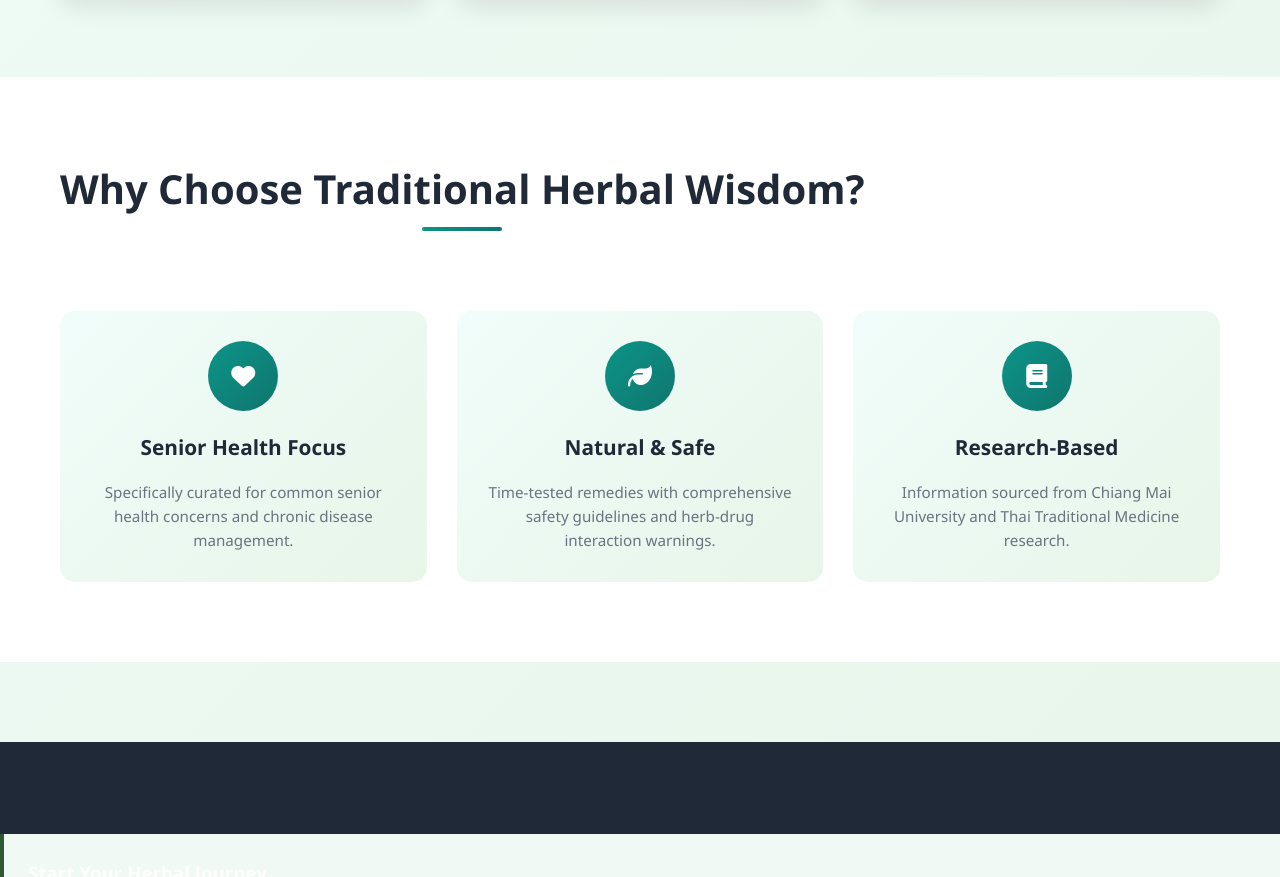
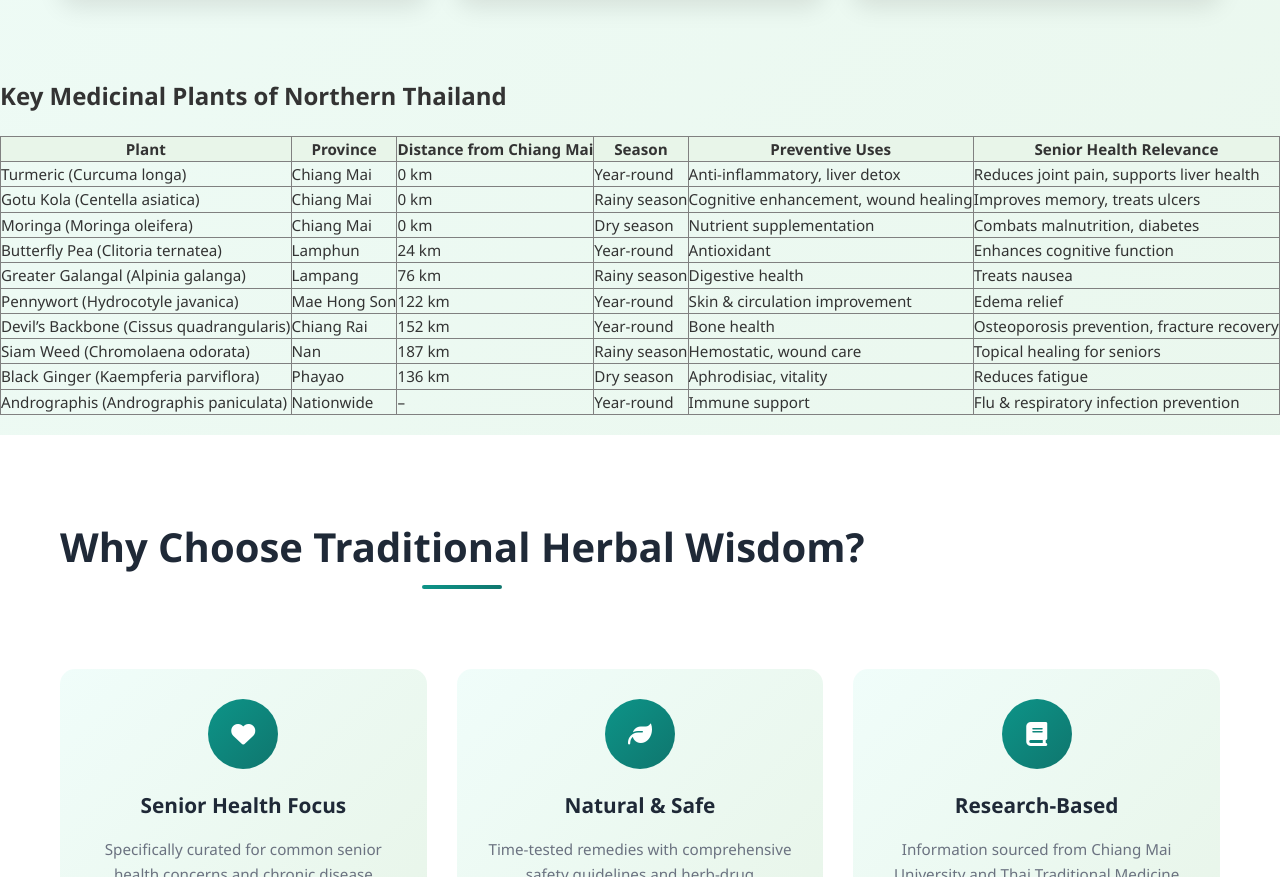
Before and after one commit to GuruchanCnx/herbal_wisdom, a plain HTML site: page index.html in a window 1280 px wide. Shown: the part 1196-2073 px from the top of the page. Drawn offline with Linux system fonts and the light colour scheme.

Commit message:
Update index.html

```diff
--- a/index.html
+++ b/index.html
@@ -86,7 +86,31 @@
             </div>
         </div>
     </section>
-
+<h2>Key Medicinal Plants of Northern Thailand</h2>
+<table border="1" cellpadding="10" cellspacing="0" style="width:100%; border-collapse: collapse; margin: 20px 0; font-size: 0.95em;">
+  <thead>
+    <tr style="background-color: #e8f5e9;">
+      <th>Plant</th>
+      <th>Province</th>
+      <th>Distance from Chiang Mai</th>
+      <th>Season</th>
+      <th>Preventive Uses</th>
+      <th>Senior Health Relevance</th>
+    </tr>
+  </thead>
+  <tbody>
+    <tr><td>Turmeric (Curcuma longa)</td><td>Chiang Mai</td><td>0 km</td><td>Year-round</td><td>Anti-inflammatory, liver detox</td><td>Reduces joint pain, supports liver health</td></tr>
+    <tr><td>Gotu Kola (Centella asiatica)</td><td>Chiang Mai</td><td>0 km</td><td>Rainy season</td><td>Cognitive enhancement, wound healing</td><td>Improves memory, treats ulcers</td></tr>
+    <tr><td>Moringa (Moringa oleifera)</td><td>Chiang Mai</td><td>0 km</td><td>Dry season</td><td>Nutrient supplementation</td><td>Combats malnutrition, diabetes</td></tr>
+    <tr><td>Butterfly Pea (Clitoria ternatea)</td><td>Lamphun</td><td>24 km</td><td>Year-round</td><td>Antioxidant</td><td>Enhances cognitive function</td></tr>
+    <tr><td>Greater Galangal (Alpinia galanga)</td><td>Lampang</td><td>76 km</td><td>Rainy season</td><td>Digestive health</td><td>Treats nausea</td></tr>
+    <tr><td>Pennywort (Hydrocotyle javanica)</td><td>Mae Hong Son</td><td>122 km</td><td>Year-round</td><td>Skin & circulation improvement</td><td>Edema relief</td></tr>
+    <tr><td>Devil’s Backbone (Cissus quadrangularis)</td><td>Chiang Rai</td><td>152 km</td><td>Year-round</td><td>Bone health</td><td>Osteoporosis prevention, fracture recovery</td></tr>
+    <tr><td>Siam Weed (Chromolaena odorata)</td><td>Nan</td><td>187 km</td><td>Rainy season</td><td>Hemostatic, wound care</td><td>Topical healing for seniors</td></tr>
+    <tr><td>Black Ginger (Kaempferia parviflora)</td><td>Phayao</td><td>136 km</td><td>Dry season</td><td>Aphrodisiac, vitality</td><td>Reduces fatigue</td></tr>
+    <tr><td>Andrographis (Andrographis paniculata)</td><td>Nationwide</td><td>–</td><td>Year-round</td><td>Immune support</td><td>Flu & respiratory infection prevention</td></tr>
+  </tbody>
+</table>
     <!-- Key Benefits -->
     <section class="benefits">
         <div class="container">
```
